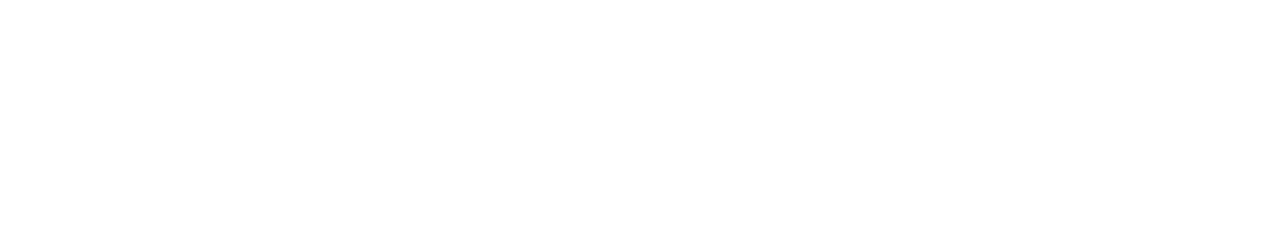
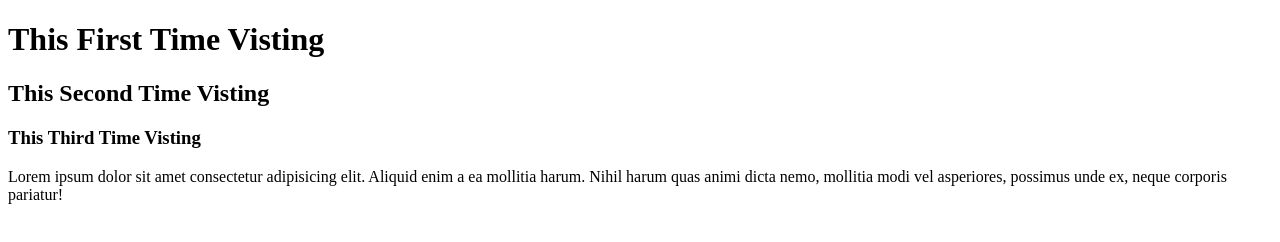
Before and after one commit to webxrahat/my-second-repo, a plain HTML site: page index.html in a window 1280 px wide. Drawn offline with Linux system fonts and the light colour scheme.

Commit message:
added header

```diff
--- a/index.html
+++ b/index.html
@@ -7,6 +7,9 @@
     <title>My Second Repo</title>
 </head>
 <body>
-
+    <h1>This First Time Visting</h1>
+    <h2>This Second Time Visting</h2>
+    <h3>This Third Time Visting</h3>
+    <p>Lorem ipsum dolor sit amet consectetur adipisicing elit. Aliquid enim a ea mollitia harum. Nihil harum quas animi dicta nemo, mollitia modi vel asperiores, possimus unde ex, neque corporis pariatur!</p>
 </body>
 </html>
```
